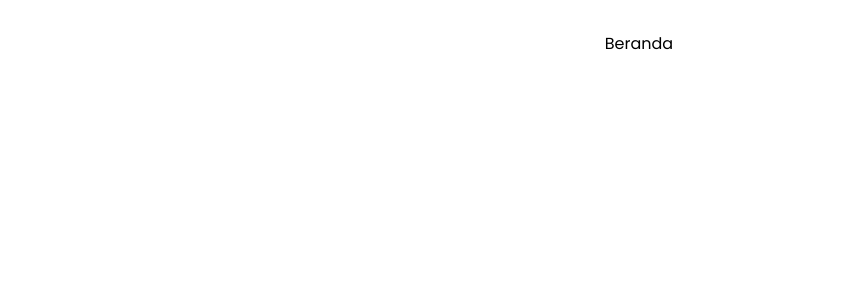
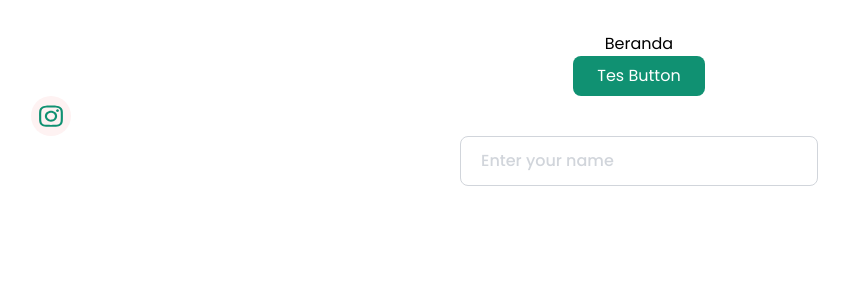
Before and after one commit to bilabror/bdg-florist, a React (Vite) app: page / in a window 1280 px wide. Shown: the top 300 px of the page, without its empty margins (1-850 px from the left). Built offline with nearby package versions, Linux system fonts and the light colour scheme; the HTML template or start-up script is replaced by a standard one.

Commit message:
Feat: create button, iconCircle, and input components

```diff
--- /dev/null
+++ b/src/Components/Form/Button.jsx
@@ -0,0 +1,9 @@
+import { twMerge } from "tailwind-merge";
+
+export default function Button({ className, children, ...rest }) {
+    return (
+        <>
+            <button className={twMerge(`bg-primary text-white rounded-lg px-6 py-2 ${className}`)} {...rest}>{children}</button>
+        </>
+    )
+}
--- /dev/null
+++ b/src/Components/Form/Input.jsx
@@ -0,0 +1,9 @@
+import {twMerge} from "tailwind-merge";
+
+export default function Input({ className, ...rest }) {
+    return (
+        <>
+            <input type="text" {...rest} placeholder="Enter your name" className={twMerge(`rounded-lg placeholder:font-medium py-3 px-5 placeholder:text-gray-300 border border-gray-300 ${className}`)} />
+        </>
+    )
+}
--- /dev/null
+++ b/src/Components/IconCircle.jsx
@@ -0,0 +1,11 @@
+import {twMerge} from "tailwind-merge";
+
+export default function IconCircle({className, src, ...rest}) {
+    return (
+        <>
+            <div className={twMerge(`bg-primary w-10 h-10 rounded-full flex justify-center items-center ${className}`)} {...rest}>
+                <img src={src} alt="" />
+            </div>
+        </>
+    )
+}
--- a/src/pages/Beranda/index.jsx
+++ b/src/pages/Beranda/index.jsx
@@ -1,7 +1,15 @@
+import Button from "../../Components/Form/Button.jsx";
+import IconCircle from "../../Components/IconCircle.jsx";
+import akarsIcon from "../../assets/icons/akar-icons_instagram-fill.svg"
+import Input from "../../Components/Form/Input.jsx";
+
 export default function Beranda() {
   return (
     <>
       <h1>Beranda</h1>
+        <Button>Tes Button</Button>
+        <IconCircle src={akarsIcon} className="!bg-red-50"></IconCircle>
+      <Input />
     </>
   );
 }
```
